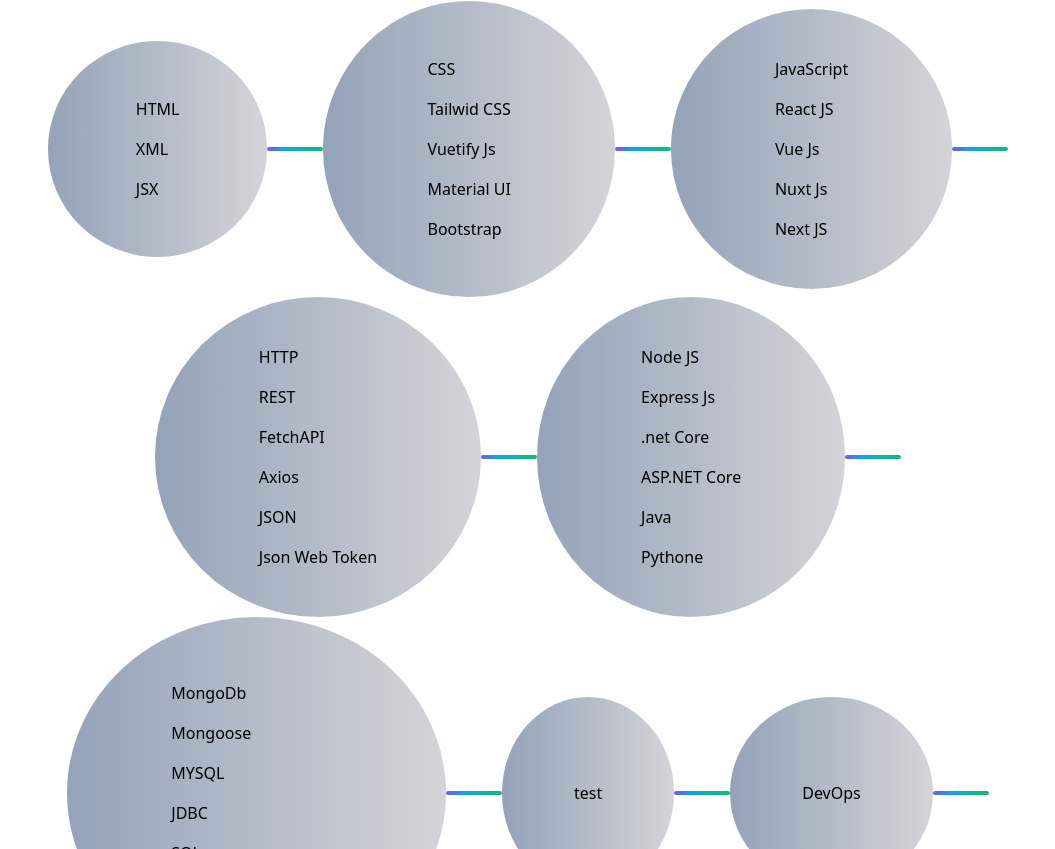
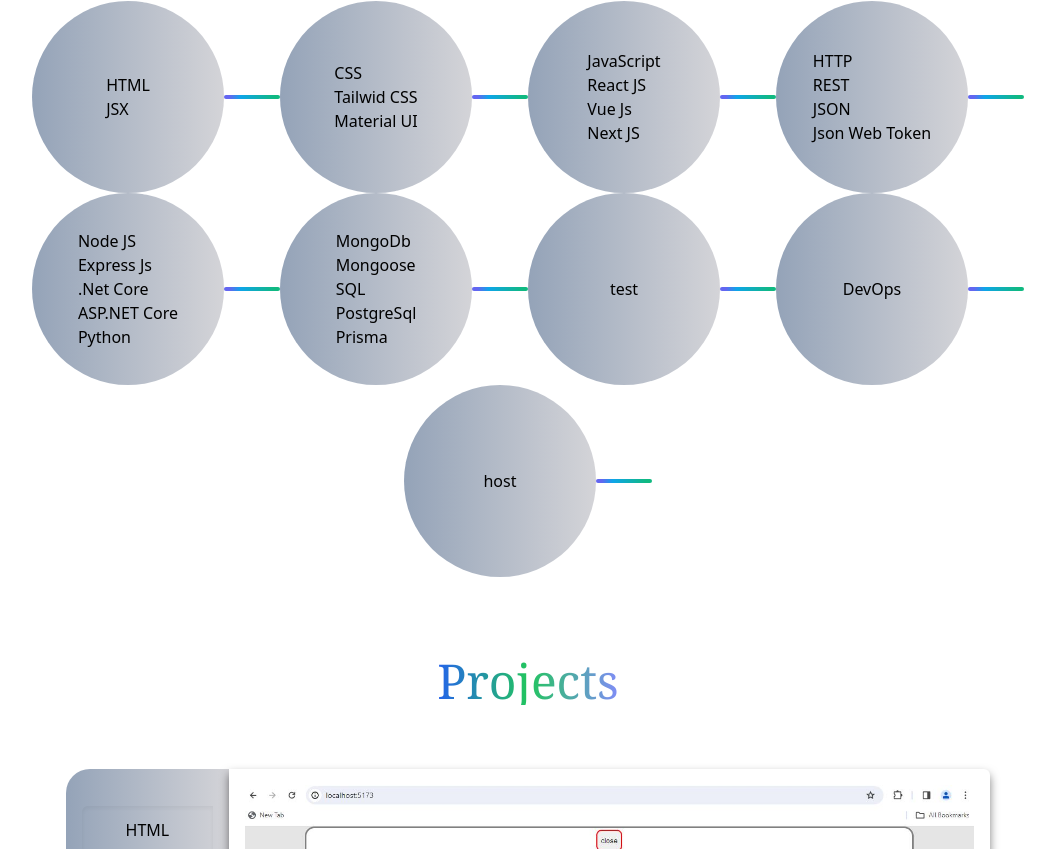
Before and after one commit to tsegay186/portofilio, a Next.js app: page / in a window 1280 px wide. Shown: the part 631-1480 px from the top of the page, without its empty margins (112-1167 px from the left). Built offline with nearby package versions, Linux system fonts and the light colour scheme.

Commit message:
updating skill sets

```diff
--- a/app/components/AppHeader.tsx
+++ b/app/components/AppHeader.tsx
@@ -11,7 +11,7 @@ const AppHeader = () => {
                 <div className='py-5 w-full absolute bg-red' style={{backgroundColor:'#f8f8f8', borderBottom:'1px solid lightgray'}}>
                     <div className='px-5 md:px-12 flex items-center h-full gap-x-8 '>
                         <div className='flex justify-center max-sm:w-1/2'>
-                            <p className='w-full inline-block bg-gradient-to-r from-blue-900 text-bold via-green-900 to-indigo-900   bg-clip-text text-2xl  text-transparent'>Tsegay</p>
+                            <p className='w-full inline-block bg-gradient-to-r from-blue-900 text-bold via-green-900 to-indigo-900   bg-clip-text text-2xl font-semibold  text-transparent'>Tsegay</p>
                         </div>
                         <div className='w-4/5 flex gap-x-10 justify-end'>
                             <div className='hidden sm:flex sm:z-50'>
@@ -30,31 +30,35 @@ const AppHeader = () => {
             </header>
             {
                 openNav && <div className=' w-full top-14 mt-2 p-4  sm:hidden   bg-gradient-to-r from-slate-100 to-gray-100 pt-14  fixed z-50'>
-                    <Nav />
+                    <Nav onLinkClick={() => setOpenNav((openNav) => !openNav)}/>
                 </div>
             }
         </>
     )
 }
 
-const Nav = () => {
+interface NavProps {
+    onLinkClick?: () => void;
+}
+
+const Nav = ({ onLinkClick}: NavProps) => {
     return (
         <nav >
             <ul className='flex flex-col sm:flex-row gap-x-8 justify-center gap-y-3' >
                 <li className='w-full'>
-                    <Link href="/" className='py-2 w:full flex justify-center hover:bg-gradient-to-r from-slate-400 to-zinc-300 w-full h-full sm:hover:bg-slate-100 sm:p-2' >Home</Link>
+                    <Link onClick={onLinkClick} href="/" className='py-2 w:full flex justify-center hover:bg-gradient-to-r from-slate-400 to-zinc-300 w-full h-full sm:hover:bg-slate-100 sm:p-2' >Home</Link>
                 </li>
                 <li className='w-full'>
-                    <Link href="/#skill" className='py-2 w:full flex justify-center hover:bg-gradient-to-r from-slate-400 to-zinc-300 w-full h-full  sm:hover:bg-slate-100 sm:p-2' >Skills</Link>
+                    <Link onClick={onLinkClick} href="/#skill" className='py-2 w:full flex justify-center hover:bg-gradient-to-r from-slate-400 to-zinc-300 w-full h-full  sm:hover:bg-slate-100 sm:p-2' >Skills</Link>
                 </li>
                 <li className='w-full'>
-                    <Link href="/#projects" className='py-2 w:full flex justify-center hover:bg-gradient-to-r from-slate-400 to-zinc-300 w-full h-full  sm:hover:bg-slate-100 sm:p-2' >Projects</Link>
+                    <Link onClick={onLinkClick} href="/#projects" className='py-2 w:full flex justify-center hover:bg-gradient-to-r from-slate-400 to-zinc-300 w-full h-full  sm:hover:bg-slate-100 sm:p-2' >Projects</Link>
                 </li>
                 {/* <li className='w-full'>
-                    <Link href="/#resume" className='py-2 w:full flex justify-center hover:bg-gradient-to-r from-slate-400 to-zinc-300 w-full h-full  sm:hover:bg-slate-100 sm:p-2' >Resume</Link>
+                    <Link onClick={onLinkClick} href="/#resume" className='py-2 w:full flex justify-center hover:bg-gradient-to-r from-slate-400 to-zinc-300 w-full h-full  sm:hover:bg-slate-100 sm:p-2' >Resume</Link>
                 </li> */}
                 <li className='w-full'>
-                    <Link href="/#contact" className='py-2 w:full flex justify-center hover:bg-gradient-to-r from-slate-400 to-zinc-300 w-full h-full  sm:hover:bg-slate-100 sm:p-2' >Contact</Link>
+                    <Link onClick={onLinkClick} href="/#contact" className='py-2 w:full flex justify-center hover:bg-gradient-to-r from-slate-400 to-zinc-300 w-full h-full  sm:hover:bg-slate-100 sm:p-2' >Contact</Link>
                 </li>
             </ul>
         </nav>
--- a/app/components/skills.tsx
+++ b/app/components/skills.tsx
@@ -1,52 +1,68 @@
 import React from "react";
 const markup = {
-  toolSets: ["HTML", "XML", "JSX"],
-  style: "bg-gradient-to-r from-slate-400 to-zinc-300  py-12 px-20 justify-center ",
+  toolSets: ["HTML", "JSX"],
+  style:
+    "bg-gradient-to-r from-slate-400 to-zinc-300  py-12 px-20 justify-center ",
 };
 const styling = {
-  toolSets: ["CSS", "Tailwid CSS", "Vuetify Js", "Material UI", "Bootstrap"],
-  style: "bg-gradient-to-r from-slate-400 to-zinc-300  py-12 px-24 justify-center ",
+  toolSets: ["CSS", "Tailwid CSS", "Material UI"],
+  style:
+    "bg-gradient-to-r from-slate-400 to-zinc-300  py-12 px-24 justify-center ",
 };
 
 const interaction = {
-  toolSets: ["JavaScript", "React JS", "Vue Js", "Nuxt Js", "Next JS"],
-  style: "bg-gradient-to-r from-slate-400 to-zinc-300  py-10 px-24 justify-center ",
+  toolSets: ["JavaScript", "React JS", "Vue Js", "Next JS"],
+  style:
+    "bg-gradient-to-r from-slate-400 to-zinc-300  py-10 px-24 justify-center ",
 };
 
 const intrface = {
-  toolSets: ["HTTP", "REST", "FetchAPI", "Axios", "JSON", "Json Web Token"],
-  style: "bg-gradient-to-r from-slate-400 to-zinc-300  py-10 px-24 justify-center ",
+  toolSets: ["HTTP", "REST", "JSON", "Json Web Token"],
+  style:
+    "bg-gradient-to-r from-slate-400 to-zinc-300  py-10 px-24 justify-center ",
 };
 
 const serverLanguages = {
   toolSets: [
     "Node JS",
     "Express Js",
-    ".net Core",
+    ".Net Core",
     "ASP.NET Core",
-    "Java",
-    "Pythone",
+    "Python",
   ],
-  style: "bg-gradient-to-r from-slate-400 to-zinc-300  py-10 px-24 justify-center ",
+  style:
+    "bg-gradient-to-r from-slate-400 to-zinc-300  py-10 px-24 justify-center ",
 };
 
 const databases = {
   toolSets: [
     "MongoDb",
     "Mongoose",
-    "MYSQL",
-    "JDBC",
     "SQL",
-    "Entity Framework Core",
+    "PostgreSql",
+    "Prisma",
   ],
-  style: "bg-gradient-to-r from-slate-400 to-zinc-300  py-14 px-24 justify-center ",
+  style:
+    "bg-gradient-to-r from-slate-400 to-zinc-300  py-14 px-24 justify-center ",
 };
 
-const test = { toolSets: ["test"], style: "bg-gradient-to-r from-slate-400 to-zinc-300  py-8 px-16 justify-center items-center flex h-48 " };
+const test = {
+  toolSets: ["test"],
+  style:
+    "bg-gradient-to-r from-slate-400 to-zinc-300   justify-center items-center flex  rounded-full",
+};
 
-const devops = {toolSets: ["DevOps"], style: "bg-gradient-to-r from-slate-400 to-zinc-300  py-8 px-16 justify-center items-center flex h-48 " }
+const devops = {
+  toolSets: ["DevOps"],
+  style:
+    "bg-gradient-to-r from-slate-400 to-zinc-300   justify-center items-center flex  rounded-full",
+};
 
-const deploy = { toolSets: ["host"], style: "bg-gradient-to-r from-slate-400 to-zinc-300  py-4 px-16 justify-center items-center flex h-48" };
+const deploy = {
+  toolSets: ["host"],
+  style:
+    "bg-gradient-to-r from-slate-400 to-zinc-300   justify-center items-center flex  rounded-full",
+};
 
 const tools = [
   markup,
@@ -84,16 +100,10 @@ interface ToolProps {
 const Tool = ({ tools, toolcss }: ToolProps) => {
   return (
     <>
-      <div className={toolcss} style={{ borderRadius: "50%" }}>
+      <div className="bg-gradient-to-r from-slate-400 to-zinc-300 flex h-48 w-48 min-w-fit justify-center items-center rounded-full">
         <div>
           {tools?.map((tool, index) => (
-            <div
-              key={index}
-              className="p-2
-            "
-            >
-              {tool}
-            </div>
+            <div key={index}>{tool}</div>
           ))}
         </div>
       </div>
```
